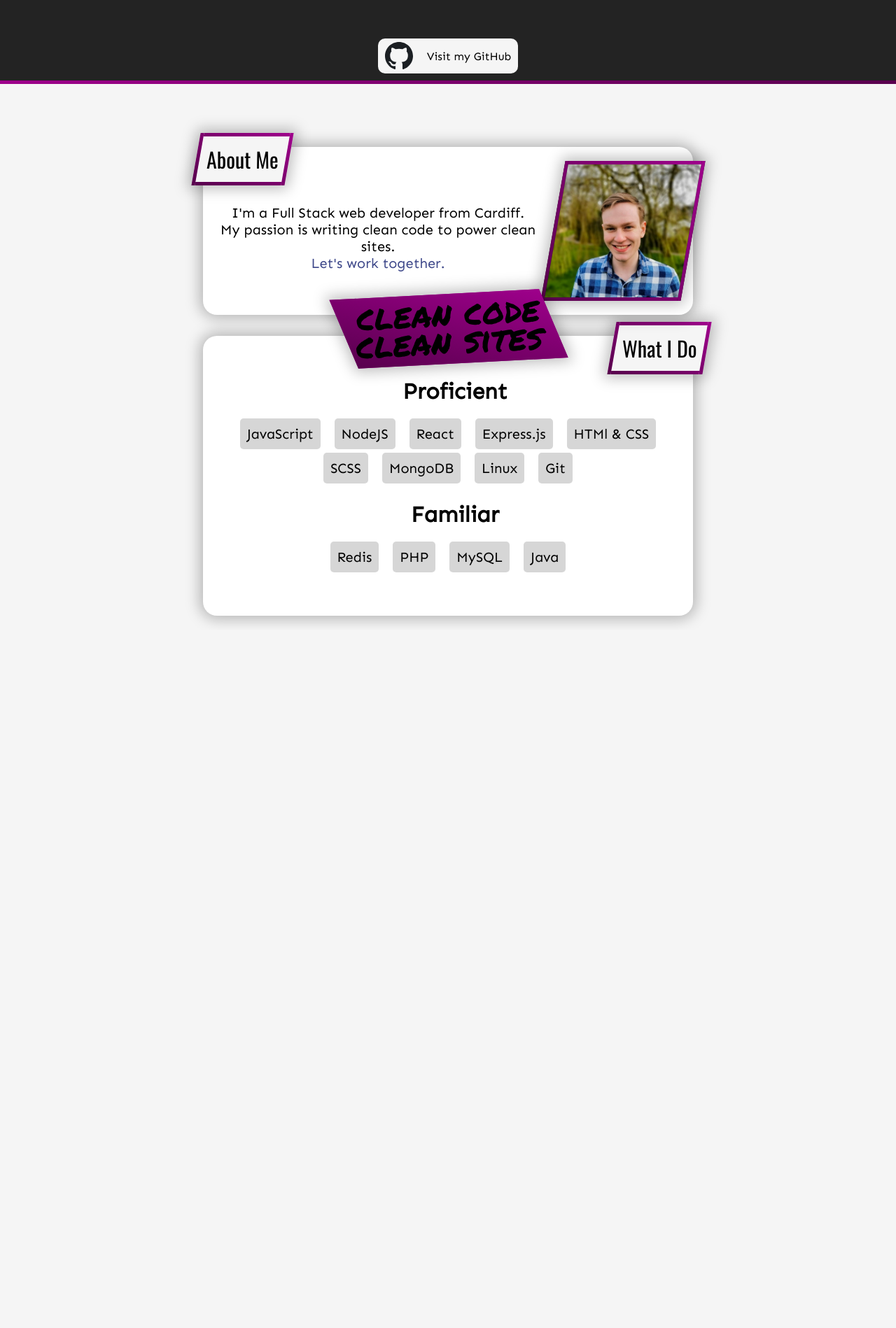
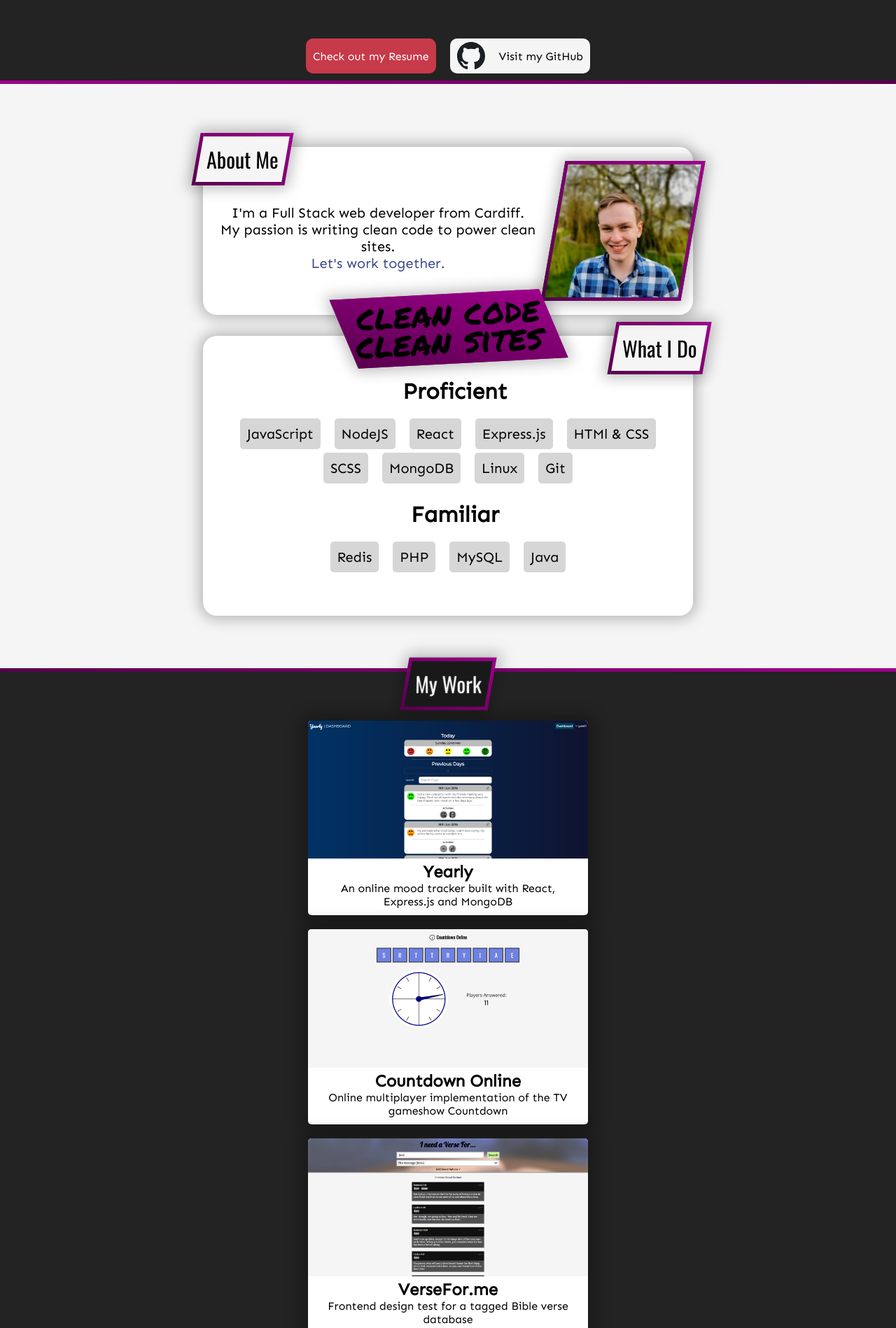
Before and after one commit to alex-gale/ag-portfolio, a Gatsby site: page / in a window 1280 px wide. Shown: the part 680-2578 px from the top of the page at 70% size. Before the commit the page ends 1580 px from the top, so only its background shows below. Built offline with nearby package versions, Linux system fonts and the light colour scheme; Gatsby itself is replaced by a stand-in of ours.

Commit message:
Add projects list
* Added a box at the bottom with some of my projects in
* Added link to Resume

```diff
--- a/gatsby-config.js
+++ b/gatsby-config.js
@@ -6,17 +6,7 @@ module.exports = {
     keywords: 'Alex Gale, Alex, Gale, Web Developer, Web Designer, Website, Website Design, Web, Developer, HTML, CSS, React, Javascript, Node, Nodejs, Docker, Express, SASS'
   },
   plugins: [
-    'gatsby-plugin-react-helmet',
-    {
-      resolve: `gatsby-source-filesystem`,
-      options: {
-        name: `images`,
-        path: `${__dirname}/src/images`,
-      },
-    },
-    'gatsby-transformer-sharp',
-    'gatsby-plugin-sharp',
-    {
+		{
       resolve: `gatsby-plugin-manifest`,
       options: {
         name: 'Alex Gale',
@@ -25,10 +15,11 @@ module.exports = {
         background_color: '#191919',
         theme_color: '#191919',
         display: 'minimal-ui',
-        icon: 'src/images/logo.png', // This path is relative to the root of the site.
+        icon: 'src/assets/images/logo.png'
       },
     },
+    'gatsby-plugin-react-helmet',
     'gatsby-plugin-sass',
-    'gatsby-plugin-netlify'
+    'gatsby-plugin-netlify',
   ],
 }
--- a/package.json
+++ b/package.json
@@ -5,14 +5,12 @@
   "dependencies": {
     "aos": "^2.3.4",
     "gatsby": "^2.0.53",
-    "gatsby-image": "^2.0.20",
     "gatsby-plugin-manifest": "^2.0.9",
     "gatsby-plugin-netlify": "^2.0.6",
     "gatsby-plugin-react-helmet": "^3.0.2",
     "gatsby-plugin-sass": "^2.0.7",
-    "gatsby-plugin-sharp": "^2.0.14",
     "gatsby-source-filesystem": "^2.0.8",
-    "gatsby-transformer-sharp": "^2.1.8",
+    "lazysizes": "^5.2.0",
     "prop-types": "^15.6.2",
     "react": "^16.6.3",
     "react-dom": "^16.6.3",
--- /dev/null
+++ b/src/assets/project-list.js
@@ -0,0 +1,26 @@
+import YearlyImage from './images/projects/yearly.jpg'
+import CountdownImage from './images/projects/countdown.jpg'
+import VerseforImage from './images/projects/versefor.jpg'
+
+const projectList = [
+	{
+		name: "Yearly",
+		description: "An online mood tracker built with React, Express.js and MongoDB",
+		image: YearlyImage,
+		link: "https://yearly.pro"
+	},
+	{
+		name: "Countdown Online",
+		description: "Online multiplayer implementation of the TV gameshow Countdown",
+		image: CountdownImage,
+		link: "https://host.countdown.codes"
+	},
+	{
+		name: "VerseFor.me",
+		description: "Frontend design test for a tagged Bible verse database",
+		image: VerseforImage,
+		link: "https://versefor.me"
+	}
+]
+
+export { projectList }
--- /dev/null
+++ b/src/components/project/index.js
@@ -0,0 +1,17 @@
+import React from 'react'
+
+import './index.scss'
+
+const Project = ({ image, name, description, link }) => {
+	return (
+		<div className="project">
+			<a href={link} target="_blank" rel="noopener noreferrer">
+				<img src={image} alt={name} />
+			</a>
+			<h2>{name}</h2>
+			<p>{description}</p>
+		</div>
+	)
+}
+
+export default Project
--- /dev/null
+++ b/src/components/project/index.scss
@@ -0,0 +1,28 @@
+.project {
+  width: 400px;
+  border-radius: 5px;
+  overflow: hidden;
+  box-shadow: 0px 0px 20px 10px rgba(0,0,0,0.26);
+  background-color: white;
+  padding-bottom: 10px;
+  margin-top: 20px;
+  transition: all 0.3s;
+
+  &:hover {
+    transform: scale(1.05);
+  }
+
+  h2 {
+    text-align: center;
+  }
+
+  img {
+    width: 100%;
+  }
+
+  p {
+    text-align: center;
+    padding-left: 10px;
+    padding-right: 10px;
+  }
+}
--- a/src/containers/main-page/index.js
+++ b/src/containers/main-page/index.js
@@ -1,10 +1,13 @@
 import React from 'react'
 
 import './index.scss'
-import GithubLogo from '../../images/github-icon.svg'
-import PortraitPhoto from '../../images/portrait.jpg'
+import GithubLogo from '../../assets/images/github-icon.svg'
+import PortraitPhoto from '../../assets/images/portrait.jpg'
+import { projectList } from '../../assets/project-list'
+import Project from '../../components/project'
 
-const MainPage = () => (
+const MainPage = () => {
+	return (
 		<div className="main-page">
 	    <div className="header">
 	      <div className="main-title" data-aos="fade-up" data-aos-duration="1000">
@@ -16,15 +19,21 @@ const MainPage = () => (
 	        </div>
 	      </div>
 
-			<a href="https://github.com/alex-gale" target="_blank" rel="noopener noreferrer" className="github-link">
+				<div className="action-container">
+					<a href="https://f.galex.cc/Alex_Gale_Resume.pdf" target="_blank" rel="noopener noreferrer" className="button resume-link">
+						Check out my Resume
+					</a>
+
+					<a href="https://github.com/alex-gale" target="_blank" rel="noopener noreferrer" className="button github-link">
 						<img alt="GitHub" src={GithubLogo} />
 						Visit my GitHub
 					</a>
 				</div>
+	    </div>
 
-		<div className="content">
+			<div className="top-content">
 				<div className="about-container">
-				<div className="title">
+					<div className="box-title">
 						<p>About Me</p>
 					</div>
 
@@ -34,7 +43,7 @@ const MainPage = () => (
 							<a href="mailto:alex01gale@gmail.com">Let's work together.</a>
 						</div>
 						<div className="image-holder">
-						<img alt="Alex Gale" src={PortraitPhoto} />
+							<img src={PortraitPhoto} alt="Alex Gale" />
 						</div>
 					</div>
 				</div>
@@ -45,7 +54,7 @@ const MainPage = () => (
 				</div>
 
 				<div className="skills-container">
-				<div className="title">
+					<div className="box-title">
 						<p>What I Do</p>
 					</div>
 
@@ -73,7 +82,20 @@ const MainPage = () => (
 					</div>
 				</div>
 			</div>
+
+			<div className="projects-container">
+				<div className="box-title">
+					<p>My Work</p>
+				</div>
+
+				<div className="projects-list">
+					{projectList.map(project =>
+						<Project key={project.name} image={project.image} name={project.name} description={project.description} link={project.link} />
+					)}
+				</div>
+			</div>
 	  </div>
 	)
+}
 
 export default MainPage
--- a/src/containers/main-page/index.scss
+++ b/src/containers/main-page/index.scss
@@ -22,7 +22,6 @@ $fill-width: 775px;
     position: relative;
     width: 100%;
     height: 100vh;
-    height: calc(var(--vh, 1vh) * 100);
     min-height: 300px;
     background: #232323;
     border-bottom: 5px solid #7f0070;
@@ -79,52 +78,72 @@ $fill-width: 775px;
       }
     }
 
-    .github-link {
+    .action-container {
       display: flex;
-      align-items: center;
       position: absolute;
       bottom: 0;
       margin-bottom: 10px;
-      color: black;
-      text-decoration: none;
-      background-color: whitesmoke;
+
+      .button {
         padding: 10px;
         padding-top: 5px;
         padding-bottom: 5px;
         border-radius: 10px;
+        display: flex;
+        align-items: center;
         transition: background-color 0.3s;
         user-select: none;
-
-      &:hover {
-        background-color: #c4c4c4;
-      }
 
         img {
           width: 40px;
           height: 40px;
           margin-right: 20px;
         }
+
+        @media only screen and (max-width: $fill-width) {
+          font-size: 14px;
+
+          img {
+            width: 30px;
+            height: 30px;
+            margin-right: 10px;
+          }
         }
       }
 
-  .content {
-    display: flex;
-    padding: 20px;
-    padding-top: 90px;
+      .github-link {
+        color: black;
+        background-color: whitesmoke;
 
-    @media only screen and (max-width: $collapse-width) {
-      flex-direction: column;
-      align-items: center;
+        &:hover {
+          background-color: darken(whitesmoke, 10%);;
+        }
       }
 
-    .title {
+      .resume-link {
+        color: white;
+        background-color: #c73a4a;
+        margin-right: 20px;
+
+        &:hover {
+          background-color: darken(#c73a4a, 5%);
+        }
+
+        @media only screen and (max-width: $fill-width) {
+          margin-right: 5px;
+        }
+      }
+    }
+  }
+
+  .box-title {
     position: absolute;
     background-color: whitesmoke;
     font-size: 30px;
     padding: 10px;
     margin-top: -20px;
-      margin-left: -10px;
     background-color: whitesmoke;
+    z-index: 3;
 
     @include skew-box(5px);
 
@@ -132,6 +151,16 @@ $fill-width: 775px;
       font-family: 'Oswald', sans-serif;
       transform: skewX(10deg);
     }
+  }
+
+  .top-content {
+    display: flex;
+    padding-top: 90px;
+    max-width: 1350px;
+
+    @media only screen and (max-width: $collapse-width) {
+      flex-direction: column;
+      align-items: center;
     }
 
     .about-container {
@@ -148,9 +177,13 @@ $fill-width: 775px;
         width: 90%;
         max-height: none;
 
-        .title {
+        .box-title {
           display: none;
         }
+      }
+
+      .box-title {
+        margin-left: -10px;
       }
 
       .about-content {
@@ -172,6 +205,7 @@ $fill-width: 775px;
           align-items: center;
           text-align: center;
           margin-top: 20px;
+          width: 100%;
 
           * {
             width: 90%;
@@ -200,6 +234,7 @@ $fill-width: 775px;
           }
 
           img {
+            position: absolute;
             width: 120%;
             height: 120%;
             transform: skewX(10deg);
@@ -291,7 +326,7 @@ $fill-width: 775px;
         flex-direction: column-reverse;
       }
 
-      .title {
+      .box-title {
         right: 0;
         margin-right: -20px;
 
@@ -316,6 +351,10 @@ $fill-width: 775px;
           margin-top: 20px;
           margin-bottom: 20px;
           text-align: center;
+
+          @media only screen and (max-width: $fill-width) {
+            font-size: 25px;
+          }
         }
 
         .skills-list {
@@ -345,4 +384,40 @@ $fill-width: 775px;
       }
     }
   }
+
+  .projects-container {
+    display: flex;
+    flex-direction: column;
+    align-items: center;
+    width: 100%;
+    margin-top: 75px;
+    background: #232323;
+    border-top: 5px solid #7f0070;
+    border-bottom: 5px solid #7f0070;
+    border-image: linear-gradient(to right, #59004e, #9e008b);
+    border-image-slice: 1;
+
+    .box-title {
+      background-color: #191919;
+      color: white;
     }
+
+    .projects-list {
+      display: flex;
+      flex-wrap: wrap;
+      justify-content: space-around;
+      align-items: center;
+      width: 1350px;
+      margin-top: 50px;
+      padding-bottom: 50px;
+
+      @media only screen and (max-width: $collapse-width) {
+        width: 700px;
+      }
+
+      @media only screen and (max-width: $fill-width) {
+        width: 90%;
+      }
+    }
+  }
+}
--- a/src/pages/index.js
+++ b/src/pages/index.js
@@ -3,10 +3,8 @@ import React from 'react'
 import Layout from '../components/layout'
 import MainPage from '../containers/main-page'
 
-const IndexPage = () => (
-  <Layout>
+export default () => (
+	<Layout>
     <MainPage />
   </Layout>
 )
-
-export default IndexPage
```
Also changed, not shown: src/components/image.js (deleted, +0 -32 lines), src/assets/images/github-icon.svg (renamed from src/images/github-icon.svg), src/assets/images/logo.png (renamed from src/images/logo.png), src/assets/images/portrait.jpg (added), src/assets/images/projects/countdown.jpg (added), src/assets/images/projects/versefor.jpg (added), src/assets/images/projects/yearly.jpg (added), src/images/portrait.jpg (deleted), 2 other files. Lines whose indentation alone changed are shown as unchanged.
